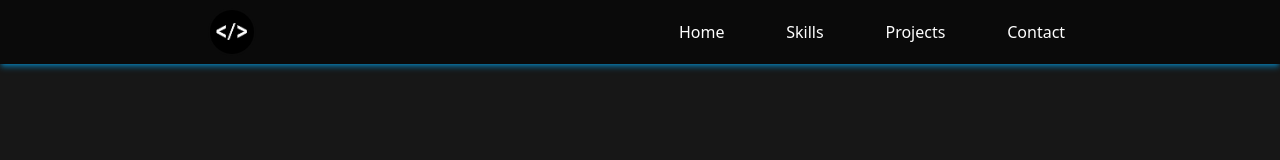
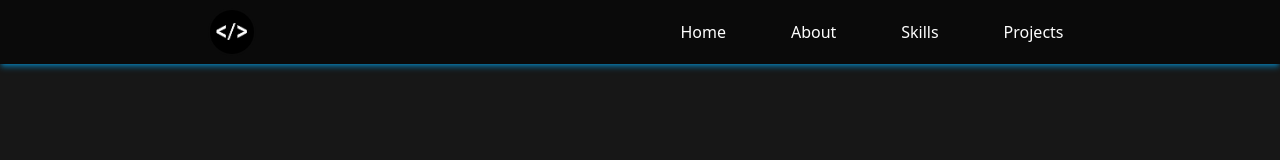
Before and after one commit to HanifaTavassoli/Portfolio-2, a React (Vite) app: page / in a window 1280 px wide. Shown: the top 160 px of the page. Built offline with nearby package versions, Linux system fonts and the light colour scheme.

Commit message:
add about menu item on navbar

```diff
--- a/src/components/Navbar.jsx
+++ b/src/components/Navbar.jsx
@@ -24,6 +24,11 @@ function Navbar() {
               </a>
             </li>
             <li>
+              <a href="#about-section" className="hover:text-sky-500">
+                About
+              </a>
+            </li>
+            <li>
               <a href="#skills-section" className="hover:text-sky-500">
                 Skills
               </a>
@@ -31,11 +36,6 @@ function Navbar() {
             <li>
               <a href="#projects-section" className="hover:text-sky-500">
                 Projects
-              </a>
-            </li>
-            <li>
-              <a href="#contacts-section" className="hover:text-sky-500">
-                Contact
               </a>
             </li>
           </ul>
@@ -118,6 +118,11 @@ function Navbar() {
             </a>
           </li>
           <li>
+            <a href="#about-section" className="hover:text-sky-500">
+              About
+            </a>
+          </li>
+          <li>
             <a href="#skills-section" className="hover:text-sky-500">
               Skills
             </a>
@@ -127,11 +132,6 @@ function Navbar() {
               Projects
             </a>
           </li>
-          <li>
-            <a href="#contacts-section" className="hover:text-sky-500">
-              Contact
-            </a>
-          </li>
         </ul>
       </div>
     </>
```
